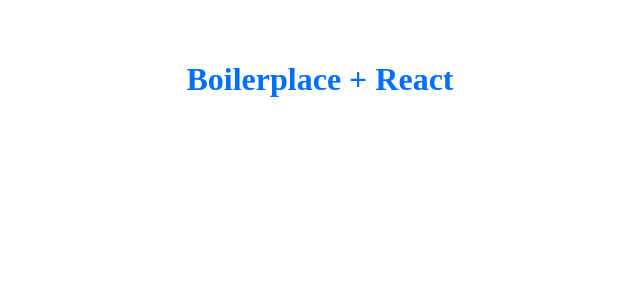
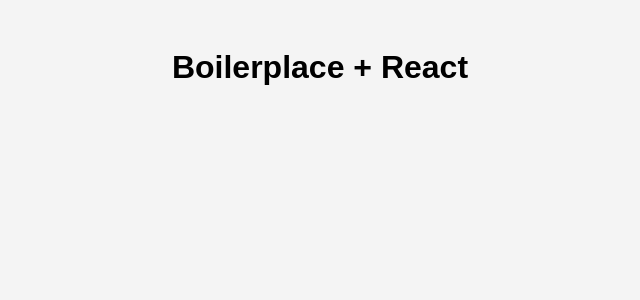
Before and after one commit to MarcioBADias/hc-tournament-calendar, a React (Vite) app: page / in a window 1280 px wide. Shown: the top 300 px of the page, without its empty margins (320-960 px from the left). Built offline with nearby package versions, Linux system fonts and the light colour scheme.

Commit message:
✅ Puxando CSS base

```diff
--- a/package.json
+++ b/package.json
@@ -13,9 +13,9 @@
     "@types/react": "19.0.7",
     "@types/react-dom": "19.0.3",
     "@vitejs/plugin-react": "4.3.4",
-    "eslint": "9.18.0",
+    "eslint": "^9.18.0",
     "eslint-config-prettier": "10.0.1",
-    "eslint-plugin-react": "7.34.4",
+    "eslint-plugin-react": "^7.37.4",
     "eslint-plugin-react-hooks": "5.1.0",
     "eslint-plugin-react-refresh": "0.4.18",
     "prettier": "3.4.2",
--- a/src/index.css
+++ b/src/index.css
@@ -1,10 +1,33 @@
-[data-js="root"] {
-  max-width: 1280px;
-  margin: 0 auto;
-  padding: 2rem;
+body {
+  font-family: Arial, sans-serif;
+  padding: 20px;
+  background-color: #f4f4f4;
+}
+
+h1 {
   text-align: center;
 }
 
-h1{
-  color: #006eff;
+button {
+  padding: 10px 15px;
+  margin-top: 10px;
+  cursor: pointer;
 }
+
+form {
+  margin: 20px 0;
+  padding: 20px;
+  background-color: #fff;
+  border-radius: 5px;
+}
+
+form div {
+  margin-bottom: 10px;
+}
+
+input,
+select {
+  padding: 8px;
+  width: 100%;
+  margin-top: 5px;
+}
```
Also changed, not shown: 1 other file (tests, documents, lock files or other folders).
